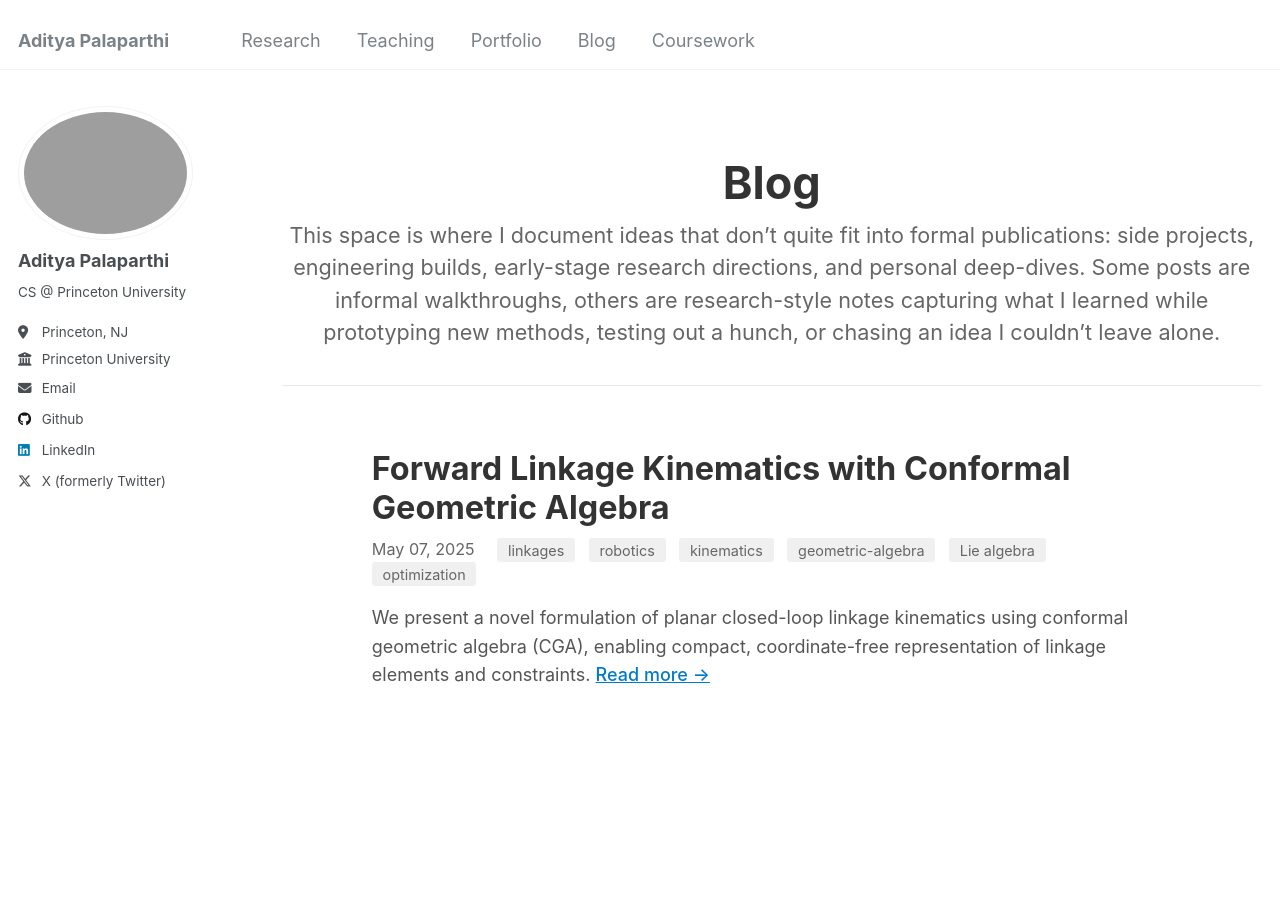
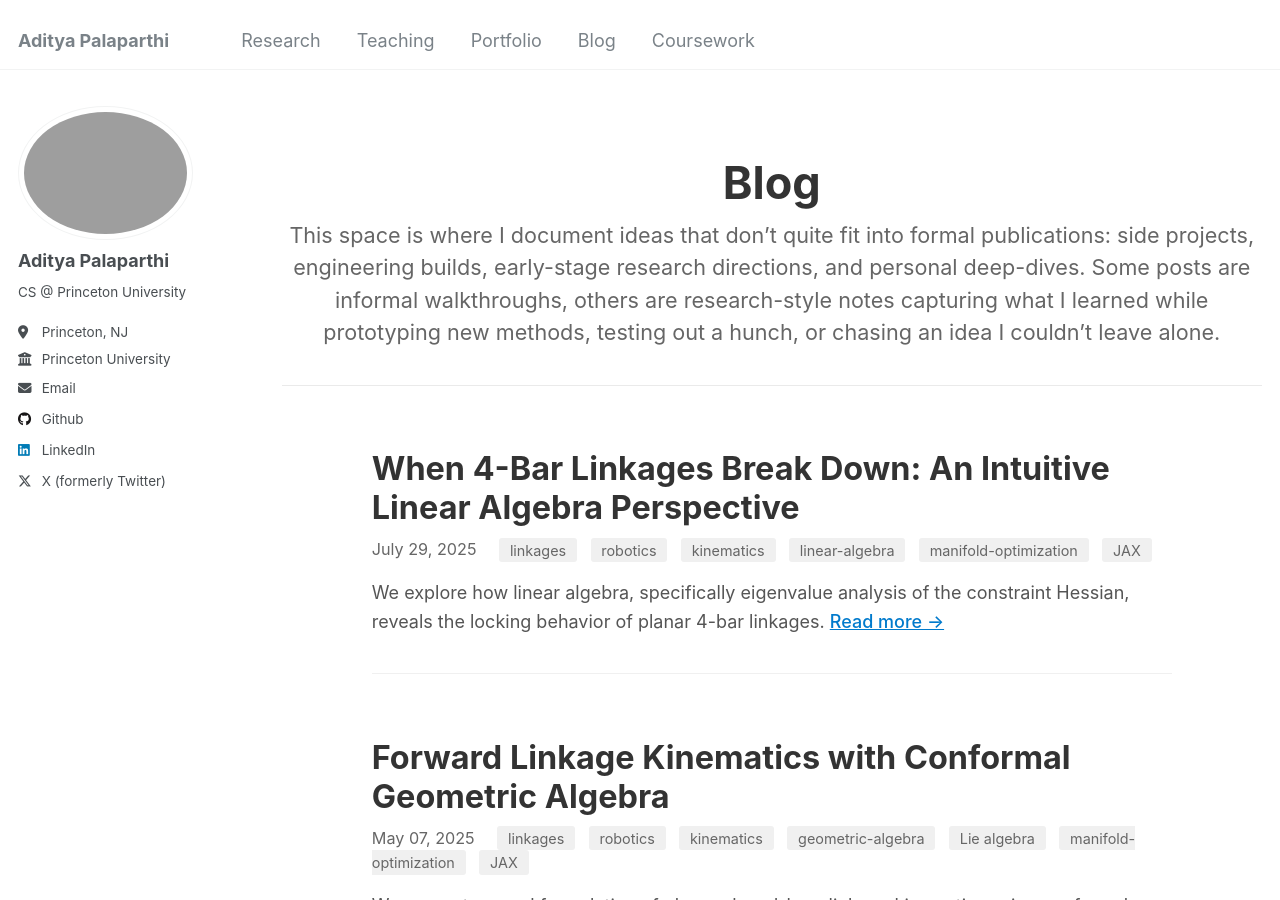
Before and after one commit to palapav/palapav.github.io, a Jekyll site: the page built from _pages/blog.md, in a window 1280 px wide and 900 px high. Built offline with Jekyll 4.4.1, drawn with Linux system fonts in a browser that asks for light colours; part of the change alters nothing that is shown.

Commit message:
adding second blog post on linkage eigenanalysis

```diff
--- a/_posts/2025-07-27-linkages-cga.md
+++ b/_posts/2025-07-27-linkages-cga.md
@@ -2,7 +2,7 @@
 title: "Forward Linkage Kinematics with Conformal Geometric Algebra"
 date: 2025-05-07
 categories: [blog]
-tags: [linkages, robotics, kinematics, geometric-algebra, Lie algebra, optimization]
+tags: [linkages, robotics, kinematics, geometric-algebra, Lie algebra, manifold-optimization, JAX]
 layout: blog
 comments: true
 excerpt: "We present a novel formulation of planar closed-loop linkage kinematics using conformal geometric algebra (CGA), enabling compact, coordinate-free representation of linkage elements and constraints."
@@ -155,7 +155,7 @@ Future directions will include expanding kinematics to other types of mechanisms
 
 ## 7 Acknowledgments
 
-I would like to thank Alex Guerra, PhD candidate in the Department of Computer Science at Princeton University for his advising and making important contributions in developing a geometric algebra library in JAX, including implementing lie algebras in geometric algebra, which this project uses. I would like to also thank Ryan P. Adams, Professor of Computer Science at Princeton University, for his advising on this project.
+I would like to thank Alex Guerra, PhD candidate in the Department of Computer Science at Princeton University for his advising and making important contributions in developing a geometric algebra library in JAX, including implementing lie algebras in geometric algebra, which this project uses. I would like to also thank Ryan P. Adams, Professor of Computer Science at Princeton University, for his advising on this project. This work was a part of my senior thesis (May 2025) at Princeton University.
 
 ## 8 References
 
--- /dev/null
+++ b/_posts/2025-07-31-linkages-eigen.md
@@ -0,0 +1,124 @@
+---
+title: "When 4-Bar Linkages Break Down: An Intuitive Linear Algebra Perspective"
+date: 2025-07-29
+categories: [blog]
+tags: [linkages, robotics, kinematics, linear-algebra, manifold-optimization, JAX]
+layout: blog
+comments: true
+excerpt: "We explore how linear algebra, specifically eigenvalue analysis of the constraint Hessian, reveals the locking behavior of planar 4-bar linkages."
+---
+
+# When 4-Bar Linkages Break Down: An Intuitive Linear Algebra Perspective
+
+In this post, I share insights from building a custom 2D planar linkage solver and how I used it to analyze when and why a linkage becomes **locked** or **partially locked**. Understanding the **algebraic signature** of such behavior helps us design better mechanisms and even train generative models to avoid pathological configurations. More importantly, we gain an appreciation of the infinitely diverse design space of planar linkage mechanisms.
+
+This blog provides an **algebraic lens** through which to view the motion (and failure) of 4-bar linkage mechanisms.
+
+---
+
+## Motivation
+
+It is important to understand how to algebraically characterize a locked or partially locked linkage mechanism, so that in future work, we can potentially inject these algebraic properties in a loss or reward function to mitigate invalid linkage designs during linkage generation.
+
+In this work, we unroll the specific solving of joint positions at every step in a full rotation of the crank link by walking in the optimization landscape in the direction of the eigenvector corresponding to the zero eigenvalue of the **Hessian of the constraint function**, using a tunable step size. In doing so, we gain a rich understanding of how the eigenvalue evolves depending on the initial linkage configuration.
+
+---
+
+## Locked Linkage Analysis in Conventional Linear Algebra
+
+To understand locking behavior in planar linkage mechanisms, we inspect the **null space of the Hessian** of the constraint function.
+
+The linkage configuration is a set of **fixed-length bars** constrained by **joint positions**. Our goal is to move the mechanism along a _minima river_ — the set of all valid configurations that satisfy the constraint. Deviating off that river collapses a degree of freedom and can lead to a locking event.
+
+We define the **constraint function** as a differentiable objective measuring deviation from fixed link lengths:
+
+$$
+\text{loss} = \sum_{(i,j) \in E} \left( l_{ij} - \| \mathbf{x}_i - \mathbf{x}_j \| \right)^2
+$$
+
+where:
+
+- $\mathbf{x}_i$, $\mathbf{x}_j$ $\in$ $\mathbb{R}^2$ are the 2D joint positions
+- $l_{ij}$'s are the original link lengths
+
+The loss is minimized when all link lengths are preserved during motion.
+
+---
+
+### Step-by-Step Eigenvalue-Based Locking Analysis
+
+We iterate through the following steps from the initial linkage configuration:
+
+1. **Compute the Hessian**
+   Compute the Hessian of the constraint function with respect to the **movable joints**. Fixed joints are excluded since they don’t contribute to curvature.
+
+2. **Identify the zero eigenvector**
+   Use `jax.numpy.linalg.eigh` to find the eigenvalues and eigenvectors of the Hessian. A near-zero eigenvalue (e.g., $\lambda < 10^{-7}$) indicates a **valid direction of movement** (degree of freedom).
+   Extract the corresponding eigenvector $\mathbf{v}_0$.
+
+3. **Take a small step in the eigenvector direction**
+   Move forward or backward based on desired motion direction:
+
+   $$
+   \mathbf{x}_{\text{new}} = \mathbf{x}_{\text{curr}} \pm \eta \mathbf{v}_0
+   $$
+
+   where $\eta$ is a step size hyperparameter.
+
+4. **Reproject to the constraint manifold**
+   After stepping, we may drift off the constraint surface. We reproject using BFGS optimization to minimize the constraint loss.
+
+5. **Detect locking**
+   Recompute the Hessian at the new configuration. If the smallest eigenvalue increases substantially (e.g., $\lambda > 10^{-3}$), we interpret this as a **locally rigid** configuration: a lock.
+
+Implementation was done in JAX using automatic differentiation. Step sizes ranged from $\eta = 0.0001$ to $\eta = 0.75$ depending on the configuration and sensitivity.
+
+---
+
+## Stuck Linkage Results with Eigenvalues and Eigenvectors
+
+### Freely Rotating vs Locked Linkage
+
+
+![Eigenanalysis for stuck mechanism](/images/fully_locked_linkage_eigen.png)
+![Eigenanalysis for freely rotating mechanism](/images/fully_rotating_linkage_eigen.png)
+
+The **top chart** corresponds to a **locked** 4-bar mechanism. The **bottom chart** corresponds to a **freely rotating** mechanism.
+
+Key observations:
+- In the locked case, the smallest eigenvalue rapidly increases from near-zero to positive, indicating the **loss of a valid motion direction**. Once the smallest eigenvalue is in the positive range, the trajectory is quite unstable afterwards since we are taking steps in this positive eigenvalue direction despite already losing the valid motion direction. This can be further seen in the PCA analysis of the projected joint positions to 2 dimnesions where we do not get an oscillating line segment (partially locked) or a full circle (freely rotating)
+- In the free case, the zero eigenvalue **stays near zero**, confirming continuous motion along the constraint manifold.
+
+---
+
+### Partially Locked Linkage
+
+![Eigenanalysis for partially stuck linkage](/images/partially_locked_linkage_eigen.png)
+
+In the partially locked example above, the linkage has **minor room to wiggle**, but not enough for full rotation.
+
+- The crank joint is at $(0,3)$ and the coupler joint is at $(0.1,3)$
+- Compared to the fully locked case (e.g., crank at $(0,3)$ and coupler at $(10^{-5}, 3)$)
+
+We observe:
+
+- **Eigenvalue oscillations** around a small value (e.g., $(10^{-9})$)
+- The mechanism **stays on a constrained path** — a 1D segment, not a loop
+
+This suggests the eigenvalue trajectory can help differentiate **fully mobile**, **partially mobile**, and **fully locked** linkages. Additionally, by decreasing the step size in the bottom figure, the oscillatory behavior of the zero eigenvalue trajectory and the PCA analysis simply amplifies.
+
+---
+
+## Conclusion
+
+By inspecting the **eigenstructure of the constraint Hessian**, we can detect linkage locking events from first principles. This analysis provides an algebraic foundation for:
+
+- Lock-aware linkage design
+- Neural network conditioning
+- Reward/loss shaping in generative linkage models
+
+If you'd like a deep dive into the code (written in JAX with BFGS reprojection and eigenanalysis), or to apply this to your own mechanisms, let me know!
+
+
+## Acknowledgments
+I would like to thank Alex Guerra, PhD candidate in the Department of Computer Science at Princeton University, and Ryan P. Adams, Professor of Computer Science at Princeton University, for their advising on this fun mini-project that was a part of my senior thesis (May 2025) at Princeton University.
```
Also changed, not shown: images/fully_locked_linkage_eigen.png (added), images/fully_rotating_linkage_eigen.png (added), images/partially_locked_linkage_eigen.png (added), 3 other files.
